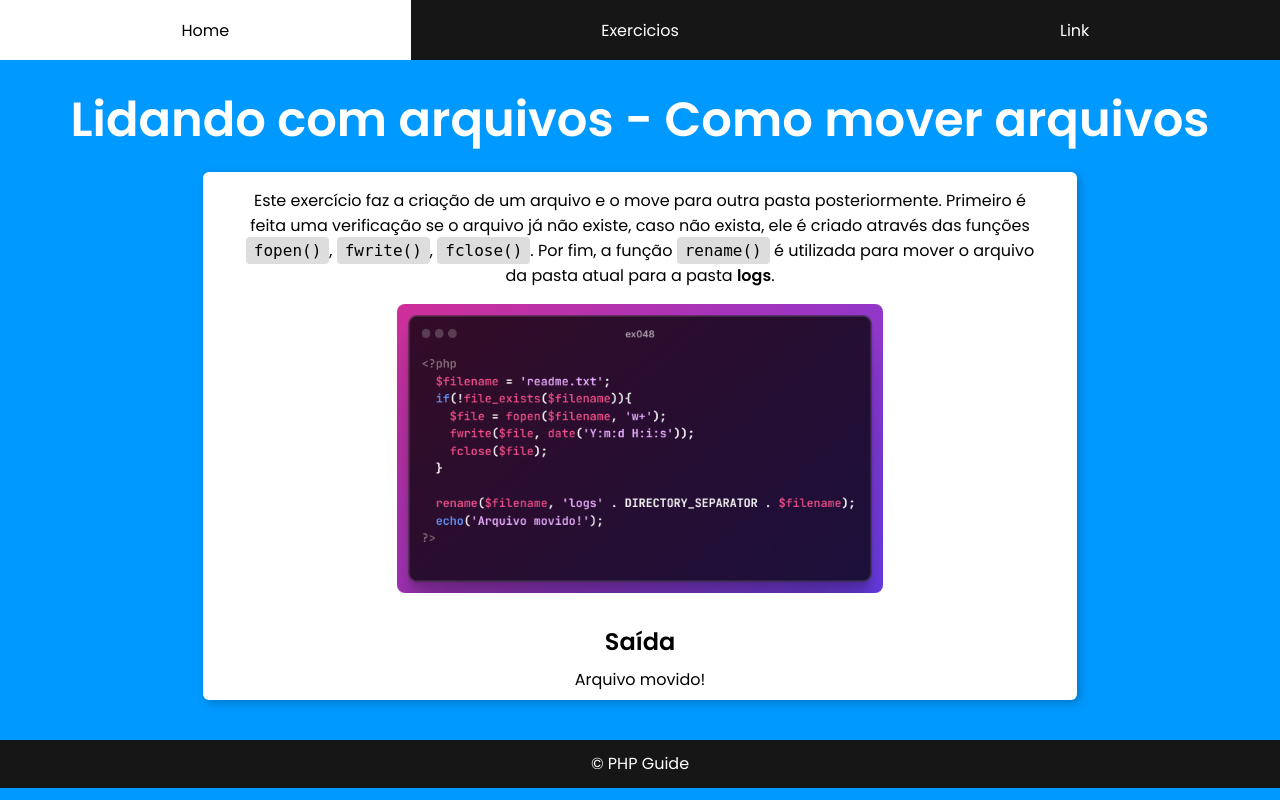
After one commit to JoaoVSBraz/php-guide, a PHP site: page /exercicios/ex048.php in a window 1280 px wide. The commit adds this page. Run offline with PHP 8.4, Linux system fonts and the light colour scheme.

Commit message:
add ex048 - how to move files

```diff
--- a/exercicios.php
+++ b/exercicios.php
@@ -196,6 +196,10 @@
                         <td>EX 047</td>
                         <td><a href="/exercicios/ex047.php">Lidando com arquivos - Download</a></td>
                     </tr>
+                    <tr>
+                        <td>EX 048</td>
+                        <td><a href="/exercicios/ex048.php">Lidando com arquivos - Como mover arquivos</a></td>
+                    </tr>
                 </tbody>
             </table>
         </section>
--- /dev/null
+++ b/exercicios/ex048.php
@@ -0,0 +1,27 @@
+<?php require_once('../partials/header.php') ?>
+<?php require_once('../autoload.php') ?>
+    <main>
+        <h1>Lidando com arquivos - Como mover arquivos</h1>
+        <section>
+            <div class="content">
+                <p>Este exercício faz a criação de um arquivo e o move para outra pasta posteriormente. Primeiro é feita uma verificação se o arquivo já não existe, caso não exista, ele é criado através das funções <code>fopen()</code>, <code>fwrite()</code>, <code>fclose()</code>. Por fim, a função <code>rename()</code> é utilizada para mover o arquivo da pasta atual para a pasta <strong>logs</strong>.</p>
+
+                <p><img src="/assets//images/ex048.png" alt="Exemplo de como mover um arquivo através da função rename"></p>
+            </div>
+            <div class="result">
+                <h2>Saída</h2>
+                <?php
+                    $filename = 'readme.txt';
+                    if(!file_exists($filename)){
+                        $file = fopen($filename, 'w+');
+                        fwrite($file, date('Y:m:d H:i:s'));
+                        fclose($file);
+                    }
+
+                    rename($filename, 'logs' . DIRECTORY_SEPARATOR . $filename);
+                    echo('Arquivo movido!');
+                ?>
+            </div>
+        </section>
+    </main>
+<?php require_once('../partials/footer.php') ?>
```
Also changed, not shown: assets/images/ex048.png (added), 1 other file.
